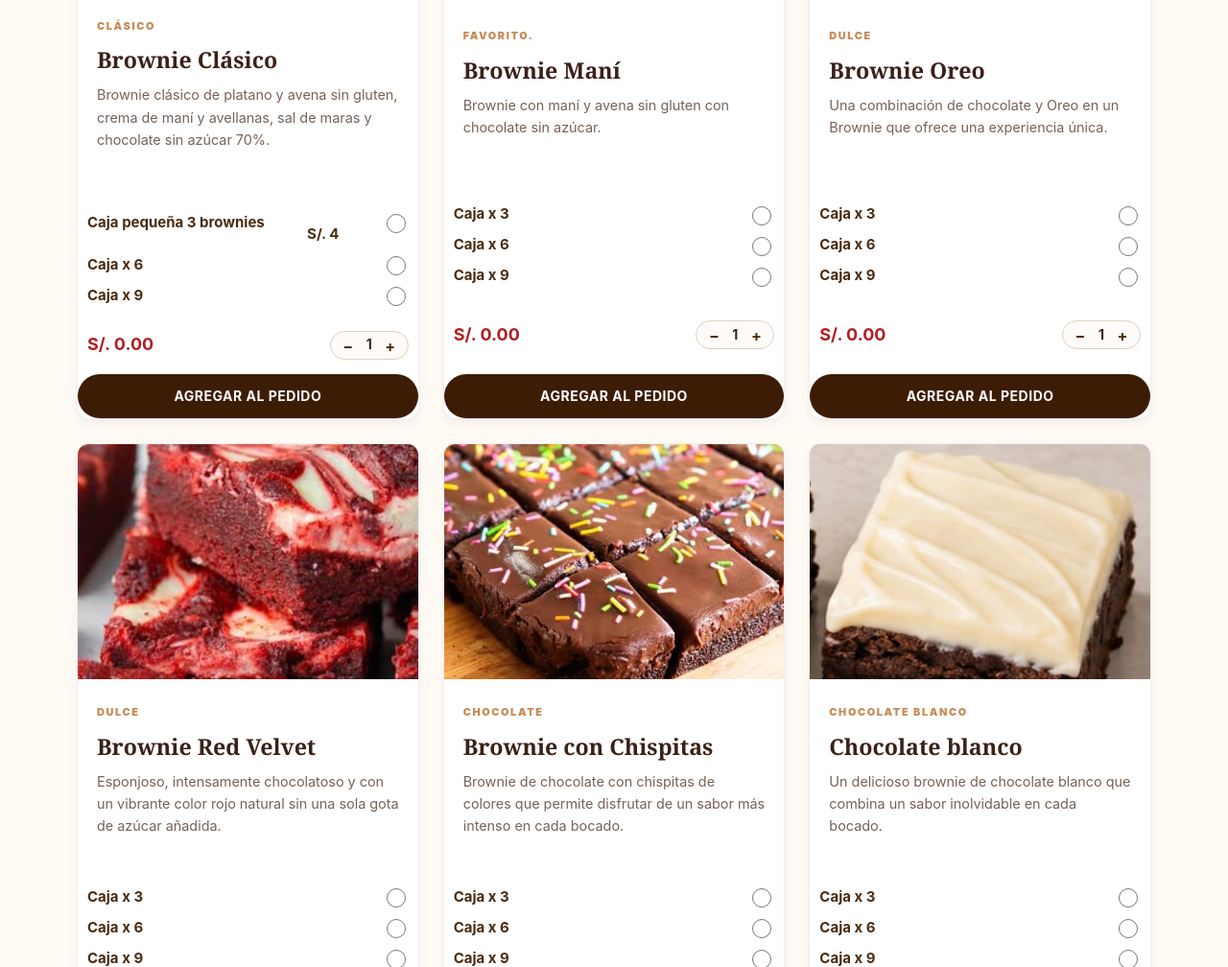
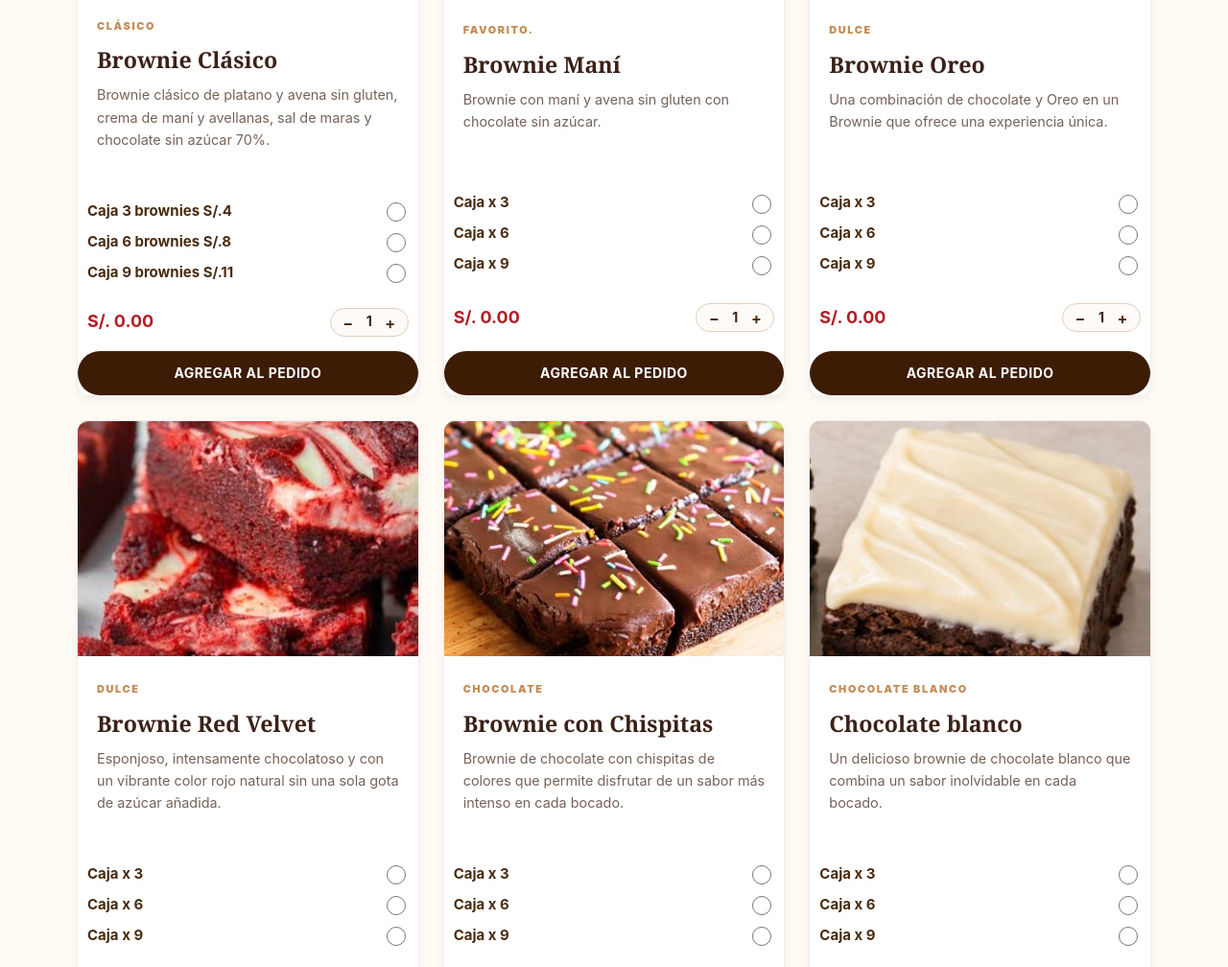
Before and after one commit to brownitystore/pamer, a plain HTML site: page index.html in a window 1280 px wide. Shown: the part 3851-4859 px from the top of the page at 96% size. Drawn offline with Linux system fonts and the light colour scheme.

Commit message:
Update index.html

```diff
--- a/index.html
+++ b/index.html
@@ -366,15 +366,15 @@ Elaborados conscientemente para ti.</br>
 
             <div class="seccion-cajas-v">
                 <label class="item-radio-v">
-                    <span>Caja pequeña 3 brownies </span> <br>S/. 4</br>
+                    <span>Caja 3 brownies S/.4</span>
                     <input type="radio" name="caja-clasico" value="4.00" data-nombre="Caja x 3 - Clásico" onclick="actualizarPrecioTarjeta('clasico', 4.00)">
                 </label>
                 <label class="item-radio-v">
-                    <span>Caja x 6</span>
+                    <span>Caja 6 brownies S/.8</span>
                     <input type="radio" name="caja-clasico" value="8.00" data-nombre="Caja x 3 - Clásico" onclick="actualizarPrecioTarjeta('clasico', 8.00)">
                 </label>
                 <label class="item-radio-v">
-                    <span>Caja x 9</span>
+                    <span>Caja 9 brownies S/.11</span>
                     <input type="radio" name="caja-clasico" value="11.00" data-nombre="Caja x 3 - Clásico" onclick="actualizarPrecioTarjeta('clasico', 11.00)">
                 </label>
             </div>
```
